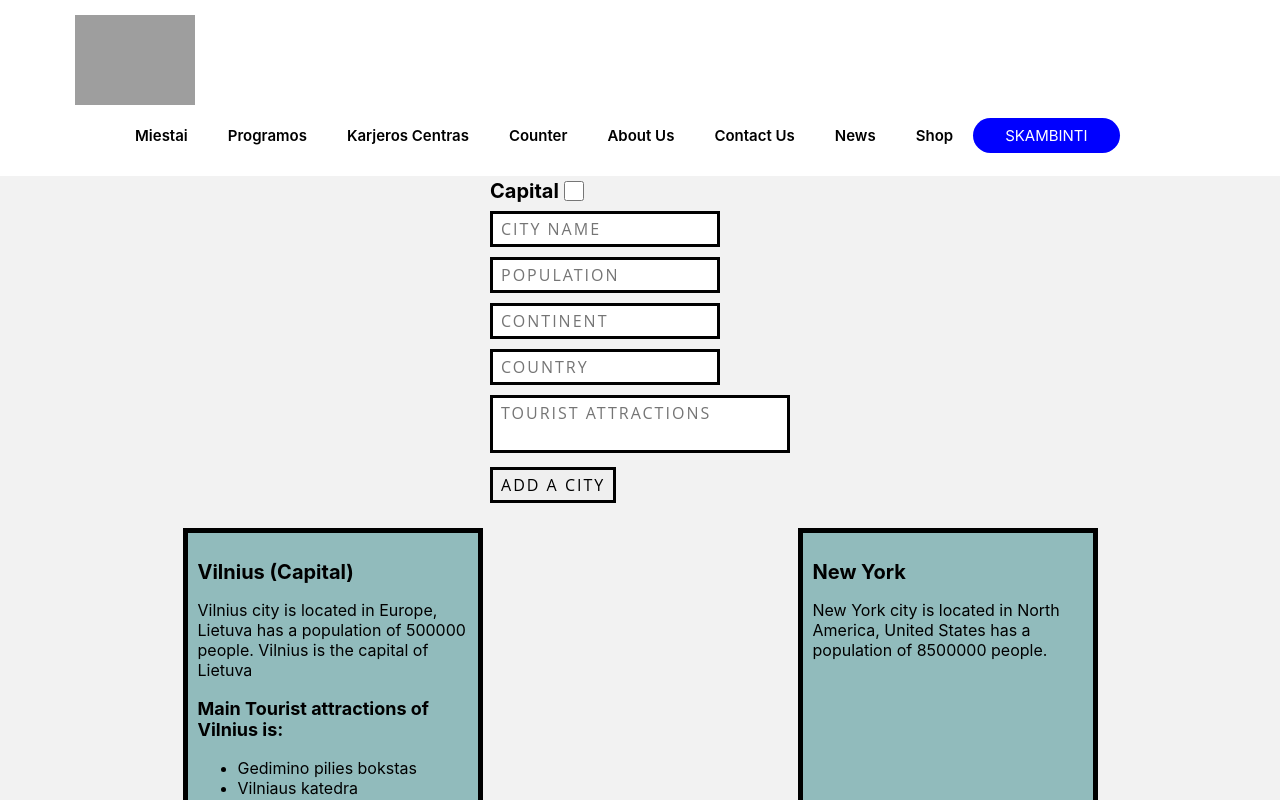
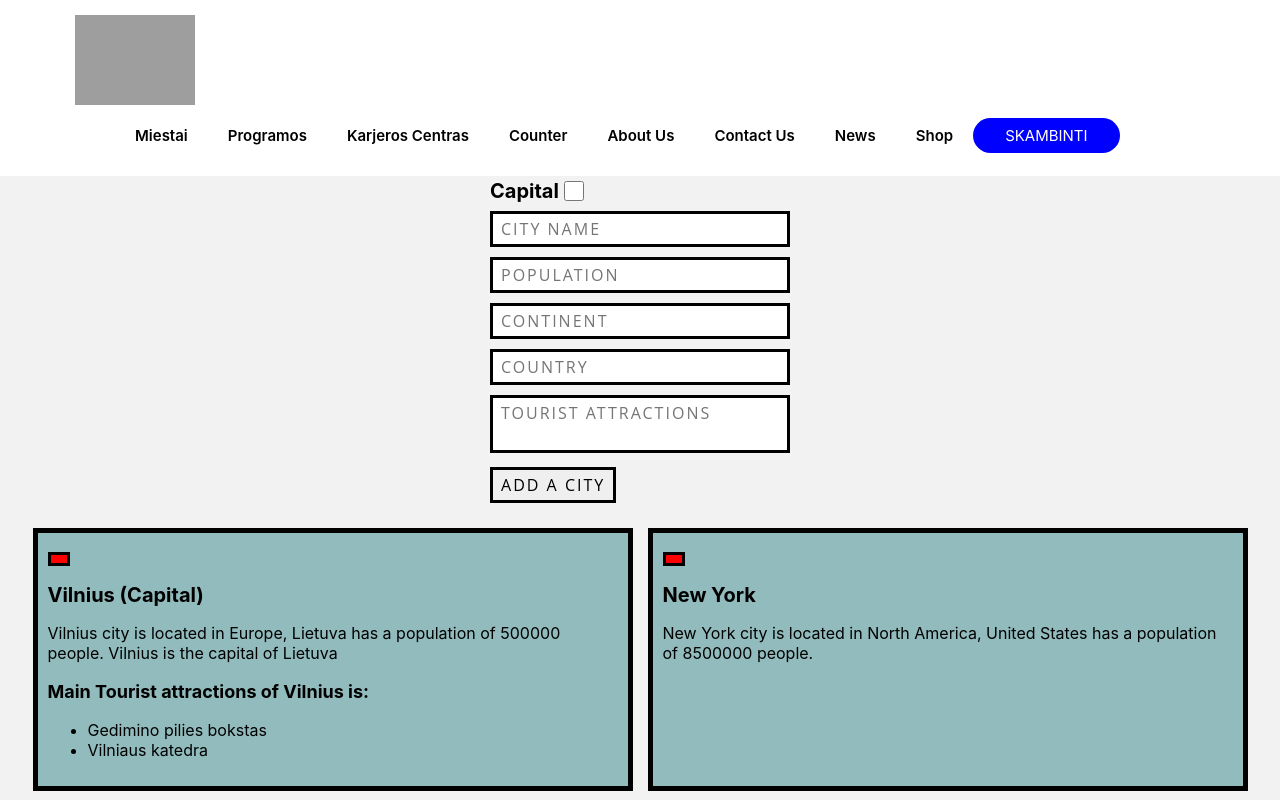
Before and after one commit to gomaman/Is-this-react, a React (Create React App) app: page /miestai in a window 1280 px wide. Shown: the top 800 px of the page. Built offline with nearby package versions, Linux system fonts and the light colour scheme; grey boxes are pictures that could not be loaded.

Commit message:
checkpoint for testing

```diff
--- a/src/Pages/CitiesPage/CitiesForm.js
+++ b/src/Pages/CitiesPage/CitiesForm.js
@@ -1,26 +1,58 @@
-function CitiesForm() {
+import { useState } from "react"
+import { citiesData } from "./CitiesData"
+
+function CitiesForm({addCity}) {
+    const [isCapital, setIsCapital] = useState(false)
+    const [cityName, setCityName] = useState('')
+    const [population, setPopulation] = useState('')
+    const [continent, setContinent] = useState('')
+    const [country, setCountry] = useState('')
+    const [attractions, setAttractions] = useState('')
+
+    const handleSubmit = (event) => {
+        event.preventDefault();
+
+    const attractionsArr = attractions.split(',')
+
+    const newCityItem = {
+        name: cityName,
+        population: parseInt(population),
+        location: {
+            continent,
+            country
+        },
+        touristAttractions: attractionsArr,
+        isCapital
+    }
+
+    addCity(newCityItem)
+
+    event.target.reset();
+
+    setIsCapital(false);
+    };
 
     return (
         <div className="form-container">
-            <form className="city-form">
+            <form className="city-form" onSubmit={handleSubmit}>
                 <div className="capital-checkbox">
                     <label htmlFor="Capital">Capital</label>
-                    <input type="checkbox"  name="Capital"></input>
+                    <input value={isCapital} onClick={(event) => setIsCapital(event.target.checked)}type="checkbox" name="Capital"></input>
                 </div>
                 <div className="city-input">
-                    <input type="text" id="cityName" name="cityName" placeholder="City Name"></input>
+                    <input value={cityName} onChange={(event) => setCityName(event.target.value)} type="text" id="cityName" name="cityName" placeholder="City Name"></input>
                 </div>
                 <div className="city-input">
-                    <input type="number" id="population" name="population" placeholder="Population"></input>
+                    <input value={population} onChange={(event) => setPopulation(event.target.value) }  type="number" id="population" name="population" placeholder="Population"></input>
                 </div>
                 <div className="city-input">
-                    <input type="text" id="continent" name="continent" placeholder="Continent"></input>
+                    <input value={continent} onChange={(event) => setContinent(event.target.value)}  type="text" id="continent" name="continent" placeholder="Continent"></input>
                 </div>
                 <div className="city-input">
-                    <input type="text" id="country" name="country" placeholder="Country"></input>
+                    <input value={country} onChange={(event) =>setCountry(event.target.value)}  type="text" id="country" name="country" placeholder="Country"></input>
                 </div>
                 <div className="city-input-area">
-                    <textarea type="text" id="attractions" name="attractions" placeholder="Tourist Attractions"></textarea>
+                    <textarea value={attractions} onChange={(event) => setAttractions(event.target.value)}  type="text" id="attractions" name="attractions" placeholder="Tourist Attractions"></textarea>
                 </div>
                 <div>
                     <input type="submit" value="Add a city"></input>
@@ -30,5 +62,4 @@ function CitiesForm() {
     )
 }
 
-
 export default CitiesForm
--- a/src/Pages/CitiesPage/CitiesPage.css
+++ b/src/Pages/CitiesPage/CitiesPage.css
@@ -1,5 +1,5 @@
 .city-container {
-    width:300px;
+    width:calc(100% - 15px);
     border: solid black 5px;
     background-color: rgba(95, 158, 160, 0.651);
     margin:20px;
@@ -27,7 +27,7 @@
 
 .last-odd {
     grid-column: span 2;
-    width: 100%;
+    width: calc(100% - 15px);
 }
 
 .cities-container {
@@ -110,3 +110,11 @@ section {
     resize: none;
     width: 100%;
 }
+
+.city-input input {
+    width:100%;
+}
+
+.remove-item {
+    background-color: rgb(255, 0, 0);
+}
--- a/src/Pages/CitiesPage/CitiesPage.js
+++ b/src/Pages/CitiesPage/CitiesPage.js
@@ -1,16 +1,35 @@
+import { useState } from 'react'
 import './CitiesPage.css'
 import { citiesData } from "./CitiesData"
 import CityItem from "./CityItem"
 import CitiesForm from './CitiesForm'
 
 function CitiesPage() {
-    const isOddLength = citiesData.length % 2 === 1
+
+    const [cities, setCities] = useState(citiesData)
+
+    const addCity = (newCityItem) => {
+        setCities([newCityItem, ...cities]);
+      };
+
+    const removeCity = (cityName) => {
+        const cityIndex = cities.findIndex((city) => city.name === cityName);
+        if (cityIndex !== -1) {
+          const updatedCities = [...cities];
+          updatedCities.splice(cityIndex, 1);
+          setCities(updatedCities);
+        }
+      };
+
+    const isOddLength = cities.length % 2 === 1
     return (
         <section>
-            {CitiesForm()}
+            <CitiesForm addCity={addCity} />
             <div className='cities-container'>
-                {citiesData.map((city, index) => (
+                {cities.map((city, index) => (
                     <CityItem
+                        cities={cities}
+                        index={index}
                         isCapital={city.isCapital}
                         key={index}
                         name={city.name}
@@ -18,7 +37,8 @@ function CitiesPage() {
                         continent={city.location.continent}
                         country={city.location.country}
                         touristAttractions={city.touristAttractions}
-                        isLastInOdd={index === citiesData.length - 1 && isOddLength}
+                        isLastInOdd={index === cities.length - 1 && isOddLength}
+                        removeCity = {removeCity}
                     />
                 ))}
             </div>
--- a/src/Pages/CitiesPage/CityItem.js
+++ b/src/Pages/CitiesPage/CityItem.js
@@ -1,7 +1,4 @@
-import { citiesData } from "./CitiesData";
-
-function CityItem({ name, population, continent, country, touristAttractions, isCapital, isLastInOdd}) {
-
+function CityItem({ name, population, continent, country, touristAttractions, isCapital, isLastInOdd, removeCity}) {
 
     function cityWrapper(text, text2) {
         return (
@@ -16,6 +13,10 @@ function CityItem({ name, population, continent, country, touristAttractions, is
         )
     }
 
+    const handleRemove = () => {
+        removeCity(name);
+    };
+
     const checkAttractions = () => {
         if(touristAttractions.length >= 2) {
             return (cityWrapper("attractions", "is"))
@@ -26,6 +27,7 @@ function CityItem({ name, population, continent, country, touristAttractions, is
 
     return (
         <div className={`city-container ${isCapital ? 'capital' : ''} ${isLastInOdd ? 'last-odd' : ''}`}>
+            <button className="remove-item" onClick={handleRemove}></button>
             <h2 className="city-name">{name} {isCapital && "(Capital)"}</h2>
             <p className="city-description">{name} city is located in {continent}, {country} has a population of {population} people.
                 {isCapital && <span> {name} is the capital of {country}</span>}</p>
```
